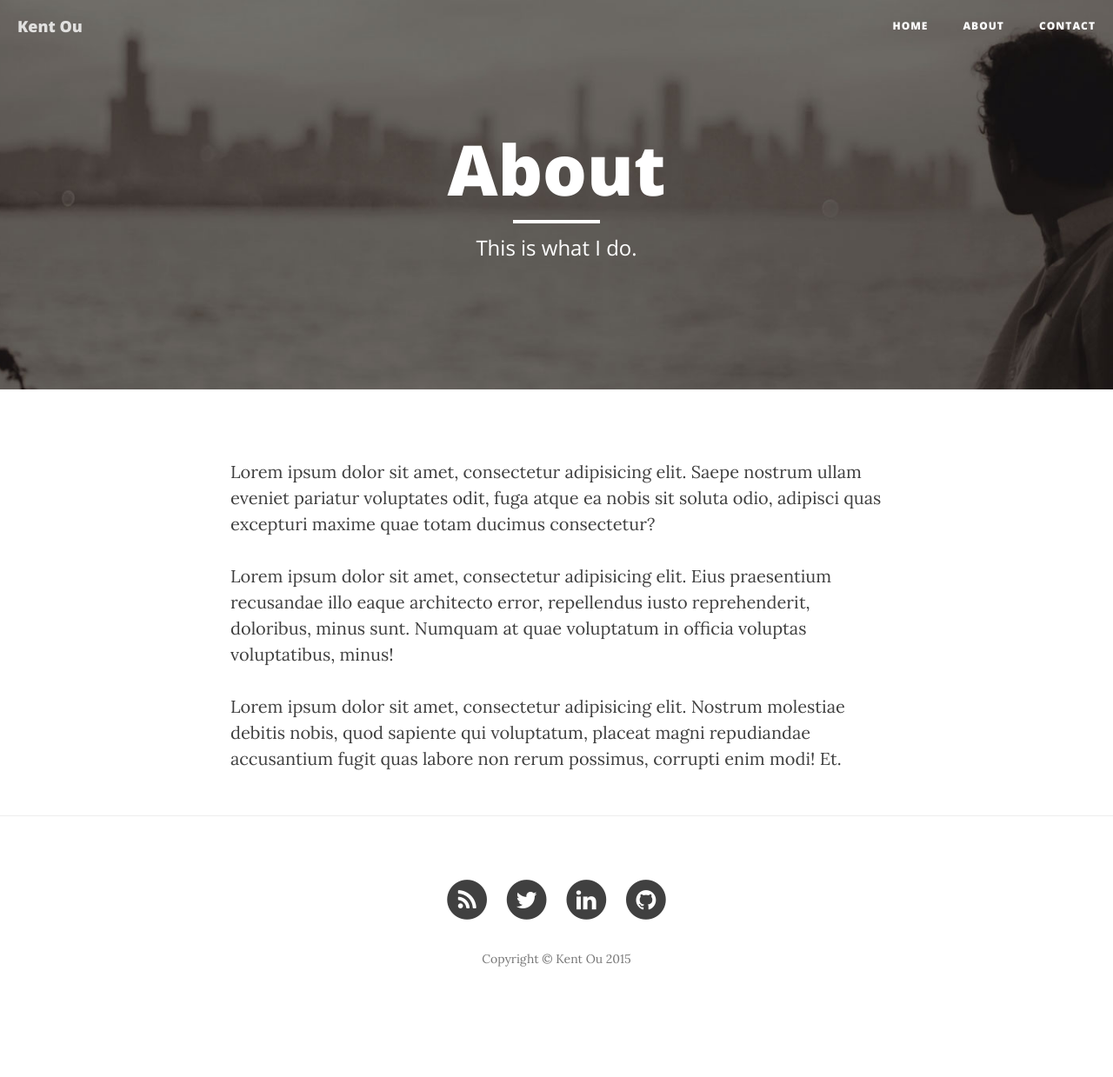
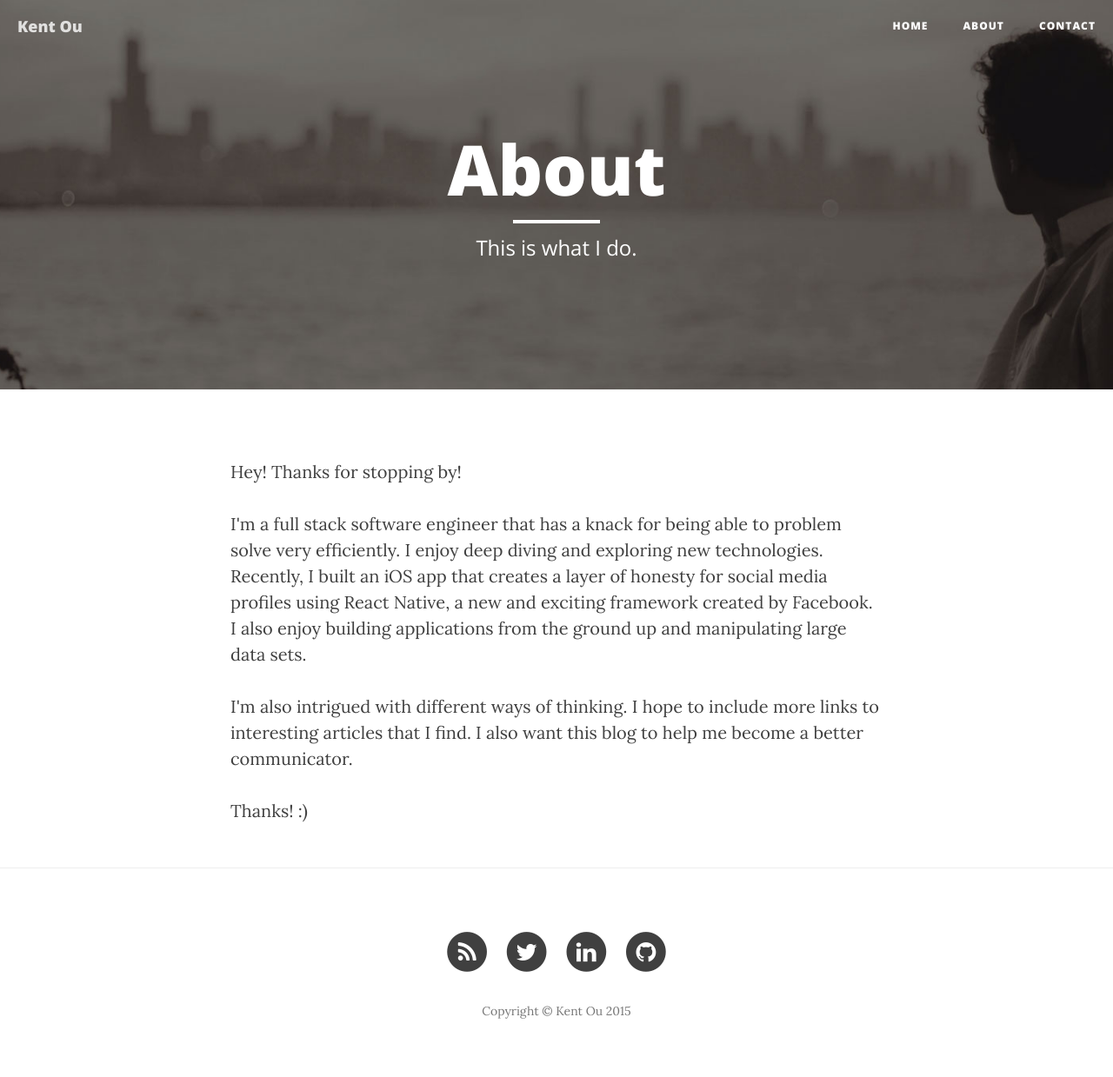
Before and after one commit to kent10ou/kent10ou.github.io, a Jekyll site: the page built from about.html, in a window 1280 px wide. Shown: the whole page at 87% size. Built offline with Jekyll 4.4.1, drawn with Linux system fonts in a browser that asks for light colours; nearby versions of some CDN libraries; before the commit the page ends 1179 px from its top, so only the background shows below that.

Commit message:
fixed about page

```diff
--- a/about.html
+++ b/about.html
@@ -5,8 +5,10 @@ description: "This is what I do."
 header-img: "img/about-bg.jpg"
 ---
 
-<p>Lorem ipsum dolor sit amet, consectetur adipisicing elit. Saepe nostrum ullam eveniet pariatur voluptates odit, fuga atque ea nobis sit soluta odio, adipisci quas excepturi maxime quae totam ducimus consectetur?</p>
+<p>Hey! Thanks for stopping by!</p>
 
-<p>Lorem ipsum dolor sit amet, consectetur adipisicing elit. Eius praesentium recusandae illo eaque architecto error, repellendus iusto reprehenderit, doloribus, minus sunt. Numquam at quae voluptatum in officia voluptas voluptatibus, minus!</p>
+<p>I'm a full stack software engineer that has a knack for being able to problem solve very efficiently. I enjoy deep diving and exploring new technologies. Recently, I built an iOS app that creates a layer of honesty for social media profiles using React Native, a new and exciting framework created by Facebook. I also enjoy building applications from the ground up and manipulating large data sets.</p>
 
-<p>Lorem ipsum dolor sit amet, consectetur adipisicing elit. Nostrum molestiae debitis nobis, quod sapiente qui voluptatum, placeat magni repudiandae accusantium fugit quas labore non rerum possimus, corrupti enim modi! Et.</p>
+<p>I'm also intrigued with different ways of thinking. I hope to include more links to interesting articles that I find. I also want this blog to help me become a better communicator.</p>
+
+<p>Thanks! :)</p>
--- a/index.html
+++ b/index.html
@@ -1,6 +1,6 @@
 ---
 layout: page
-description: "A Blog About My Coding Journey"
+description: "My Coding Journey"
 ---
 
 {% for post in paginator.posts %}
```
Also changed, not shown: _posts/2015-08-07-Ballers-&&-Neo4j.md (+1 -1 lines).
